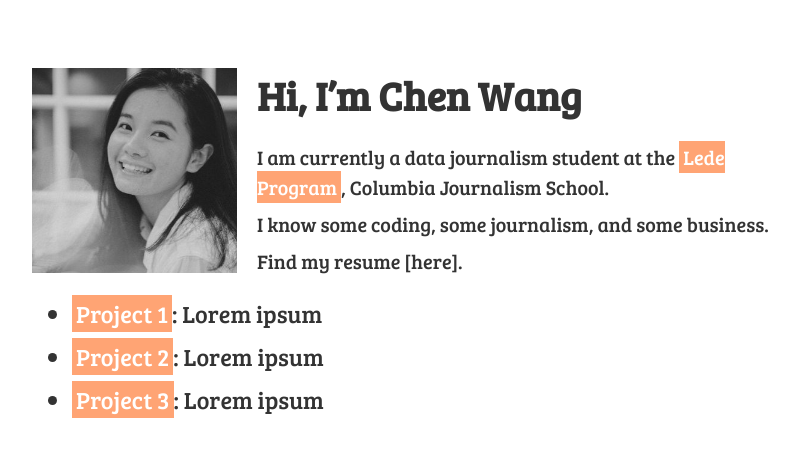
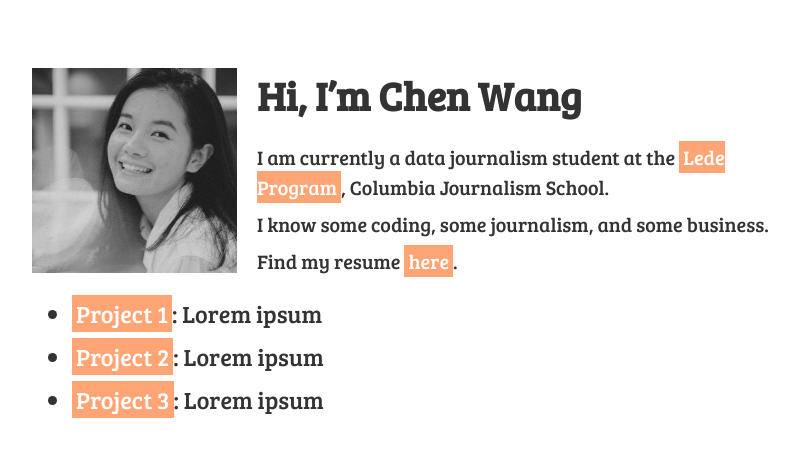
Before and after one commit to hichenwang/Data_Studio_Projects, a Jekyll site: the page built from docs/index.md, in a window 1280 px wide. Shown: the top 457 px of the page, without its empty margins (233-1032 px from the left). Built offline with Jekyll 4.4.1, drawn with Linux system fonts in a browser that asks for light colours; some of the changed lines change nothing that is shown.

Commit message:
website update

```diff
--- a/docs/index.md
+++ b/docs/index.md
@@ -11,7 +11,7 @@ I am currently a data journalism student at the [Lede Program](http://ledeprogra
 
 I know some coding, some journalism, and some business.
 
-Find my resume [here].
+Find my resume [here]({{ site.url }}assets/Resume-Chen Wang - Updated.pdf).
 
 * [Project 1]({{ site.url }}/a-very-cool-project): Lorem ipsum
 * [Project 2]({{ site.url }}/a-very-cool-project): Lorem ipsum
```
Also changed, not shown: 1 other file.
